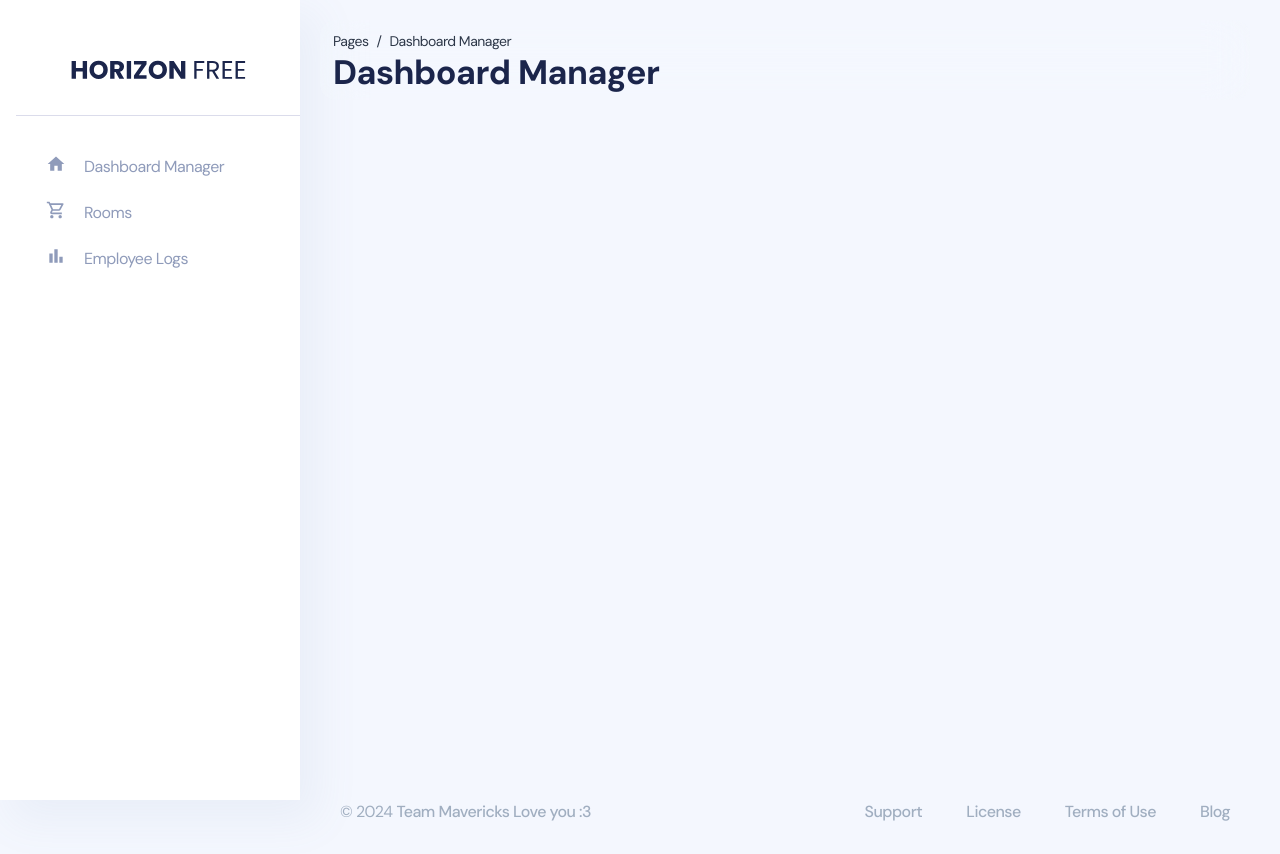
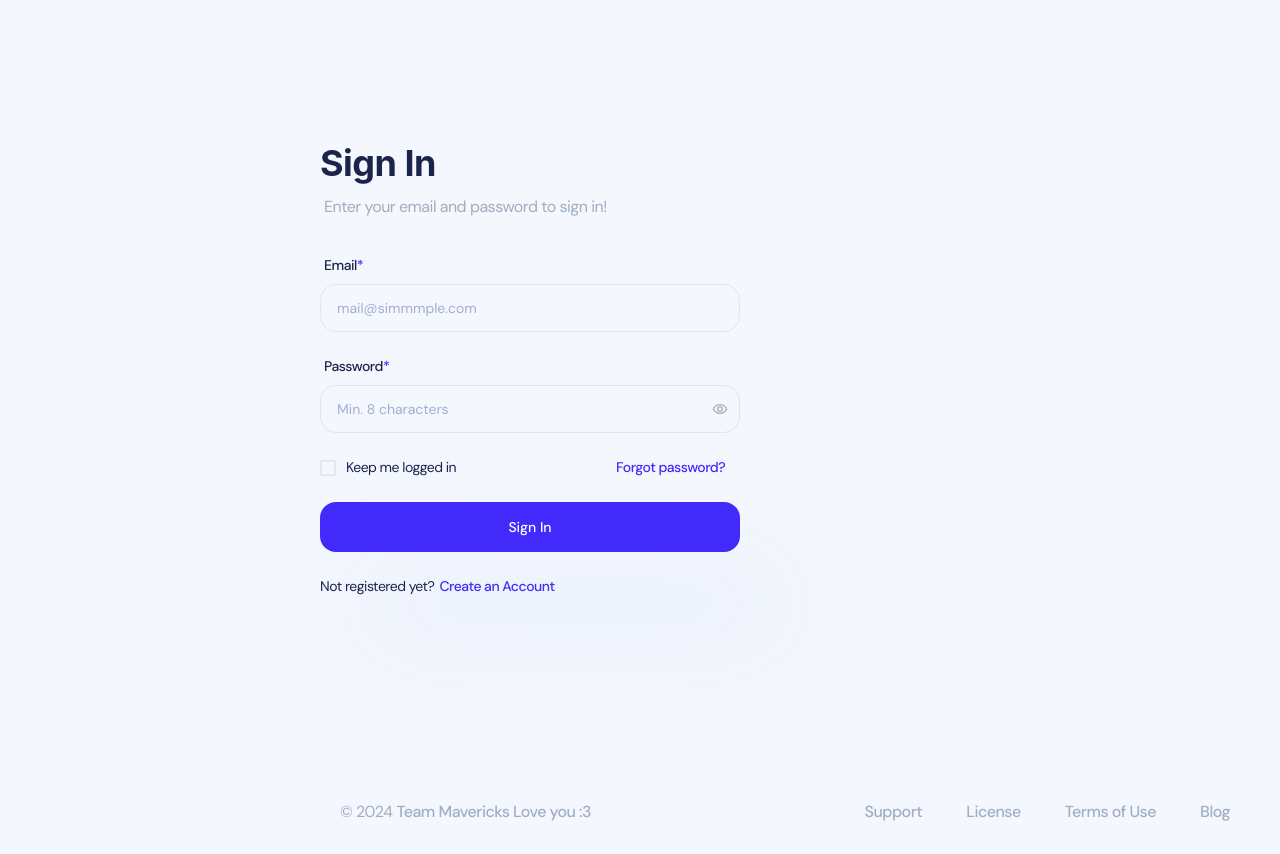
Before and after one commit to DarrenDsouza7273/Team_Mavericks, a React (Create React App) app: page /admin/sign-in in a window 1280 px wide. Built offline with nearby package versions, Linux system fonts and the light colour scheme.

Commit message:
updated sign route

```diff
--- a/src/layouts/admin/index.js
+++ b/src/layouts/admin/index.js
@@ -6,13 +6,15 @@ import Navbar from 'components/navbar/NavbarAdmin.js';
 import Sidebar from 'components/sidebar/Sidebar.js';
 import { SidebarContext } from 'contexts/SidebarContext';
 import React, { useState } from 'react';
-import { Navigate, Route, Routes } from 'react-router-dom';
+import { Navigate, Route, Routes,useLocation } from 'react-router-dom';
 import routes from 'routes.js';
 
 // Custom Chakra theme
 export default function Dashboard(props) {
   const { ...rest } = props;
   // states and functions
+  const location = useLocation(); // Get the current path
+
   const [fixed] = useState(false);
   const [toggleSidebar, setToggleSidebar] = useState(false);
   // functions for changing the states from components
@@ -20,6 +22,7 @@ export default function Dashboard(props) {
     return window.location.pathname !== '/admin/full-screen-maps';
   };
   const getActiveRoute = (routes) => {
+    if(routes.name === 'Sign In')  return false;
     let activeRoute = 'Dashboard Manager';
     for (let i = 0; i < routes.length; i++) {
       if (routes[i].collapse) {
@@ -43,6 +46,7 @@ export default function Dashboard(props) {
     return activeRoute;
   };
   const getActiveNavbar = (routes) => {
+    if(routes.name === 'Sign In')  return false;
     let activeNavbar = false;
     for (let i = 0; i < routes.length; i++) {
       if (routes[i].collapse) {
@@ -66,6 +70,7 @@ export default function Dashboard(props) {
     return activeNavbar;
   };
   const getActiveNavbarText = (routes) => {
+    if(routes.name === 'Sign In')  return false;
     let activeNavbar = false;
     for (let i = 0; i < routes.length; i++) {
       if (routes[i].collapse) {
@@ -105,6 +110,9 @@ export default function Dashboard(props) {
   document.documentElement.dir = 'ltr';
   const { onOpen } = useDisclosure();
   document.documentElement.dir = 'ltr';
+  const filteredRoutes = routes.filter(route => route.name !== 'Sign In');
+  const hideSidebar = location.pathname === '/admin/sign-in';
+
   return (
     <Box>
       <Box>
@@ -114,7 +122,9 @@ export default function Dashboard(props) {
             setToggleSidebar,
           }}
         >
-          <Sidebar routes={routes} display="none" {...rest} />
+          {!hideSidebar && (
+            <Sidebar routes={filteredRoutes} display="none" {...rest} />
+          )}
           <Box
             float="right"
             minHeight="100vh"
@@ -129,7 +139,8 @@ export default function Dashboard(props) {
             transitionProperty="top, bottom, width"
             transitionTimingFunction="linear, linear, ease"
           >
-            <Portal>
+          {!hideSidebar && (
+              <Portal>
               <Box>
                 <Navbar
                   onOpen={onOpen}
@@ -142,6 +153,8 @@ export default function Dashboard(props) {
                 />
               </Box>
             </Portal>
+          )}
+
 
             {getRoute() ? (
               <Box
@@ -155,7 +168,7 @@ export default function Dashboard(props) {
                   {getRoutes(routes)}
                   <Route
                     path="/"
-                    element={<Navigate to="/admin/default" replace />}
+                    element={<Navigate to="/admin/sign-in" replace />}
                   />
                 </Routes>
               </Box>
--- a/src/routes.js
+++ b/src/routes.js
@@ -19,6 +19,14 @@ import DataTables from 'views/admin/dataTables';
 import SignInCentered from 'views/auth/signIn';
 
 const routes = [
+  {
+    name: 'Sign In',
+    layout: '/admin',
+    path: '/sign-in',
+    icon: <Icon as={MdLock} width="20px" height="20px" color="inherit" />,
+    component: <SignInCentered />,
+  },
+
   {
     name: 'Dashboard Manager',
     layout: '/admin',
@@ -48,13 +56,14 @@ const routes = [
     path: '/data-tables',
     component: <DataTables />,
   },
+
   ];
 
 
   const extraroutes = [
     {
       name: 'Sign In',
-      layout: '/auth',
+      layout: '/admin',
       path: '/sign-in',
       icon: <Icon as={MdLock} width="20px" height="20px" color="inherit" />,
       component: <SignInCentered />,
--- a/src/views/auth/signIn/index.jsx
+++ b/src/views/auth/signIn/index.jsx
@@ -1,26 +1,3 @@
-/* eslint-disable */
-/*!
-  _   _  ___  ____  ___ ________  _   _   _   _ ___
- | | | |/ _ \|  _ \|_ _|__  / _ \| \ | | | | | |_ _|
- | |_| | | | | |_) || |  / / | | |  \| | | | | || |
- |  _  | |_| |  _ < | | / /| |_| | |\  | | |_| || |
- |_| |_|\___/|_| \_\___/____\___/|_| \_|  \___/|___|
-
-=========================================================
-* Horizon UI - v1.1.0
-=========================================================
-
-* Product Page: https://www.horizon-ui.com/
-* Copyright 2023 Horizon UI (https://www.horizon-ui.com/)
-
-* Designed and Coded by Simmmple
-
-=========================================================
-
-* The above copyright notice and this permission notice shall be included in all copies or substantial portions of the Software.
-
-*/
-
 import React from "react";
 import { NavLink } from "react-router-dom";
 // Chakra imports
@@ -68,7 +45,7 @@ function SignIn() {
   const [show, setShow] = React.useState(false);
   const handleClick = () => setShow(!show);
   return (
-    <DefaultAuth illustrationBackground={illustration} image={illustration}>
+    // <DefaultAuth illustrationBackground={illustration} image={illustration}>
       <Flex
         maxW={{ base: "100%", md: "max-content" }}
         w='100%'
@@ -104,7 +81,7 @@ function SignIn() {
           mx={{ base: "auto", lg: "unset" }}
           me='auto'
           mb={{ base: "20px", md: "auto" }}>
-          <Button
+          {/* <Button
             fontSize='sm'
             me='0px'
             mb='26px'
@@ -126,7 +103,7 @@ function SignIn() {
               or
             </Text>
             <HSeparator />
-          </Flex>
+          </Flex> */}
           <FormControl>
             <FormLabel
               display='flex'
@@ -232,7 +209,7 @@ function SignIn() {
           </Flex>
         </Flex>
       </Flex>
-    </DefaultAuth>
+    // </DefaultAuth>
   );
 }
 
```
